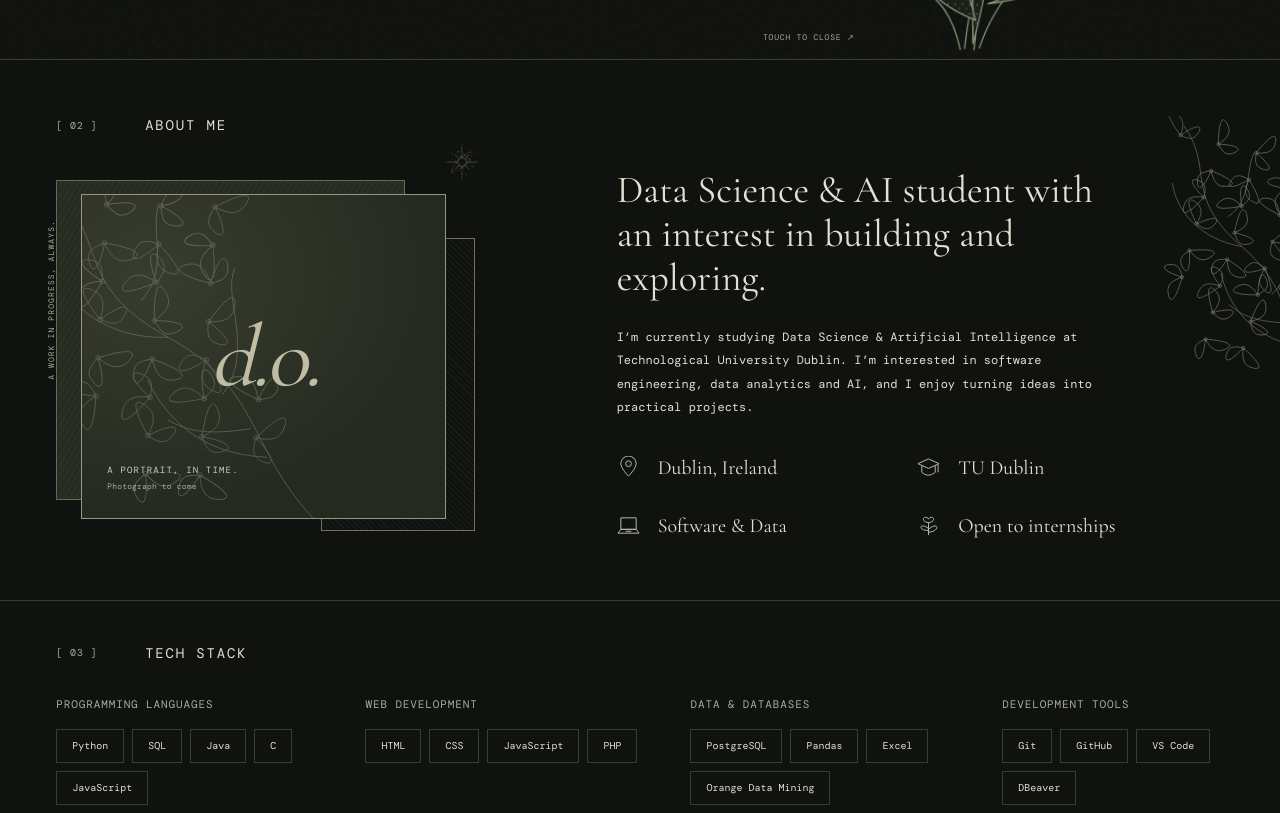
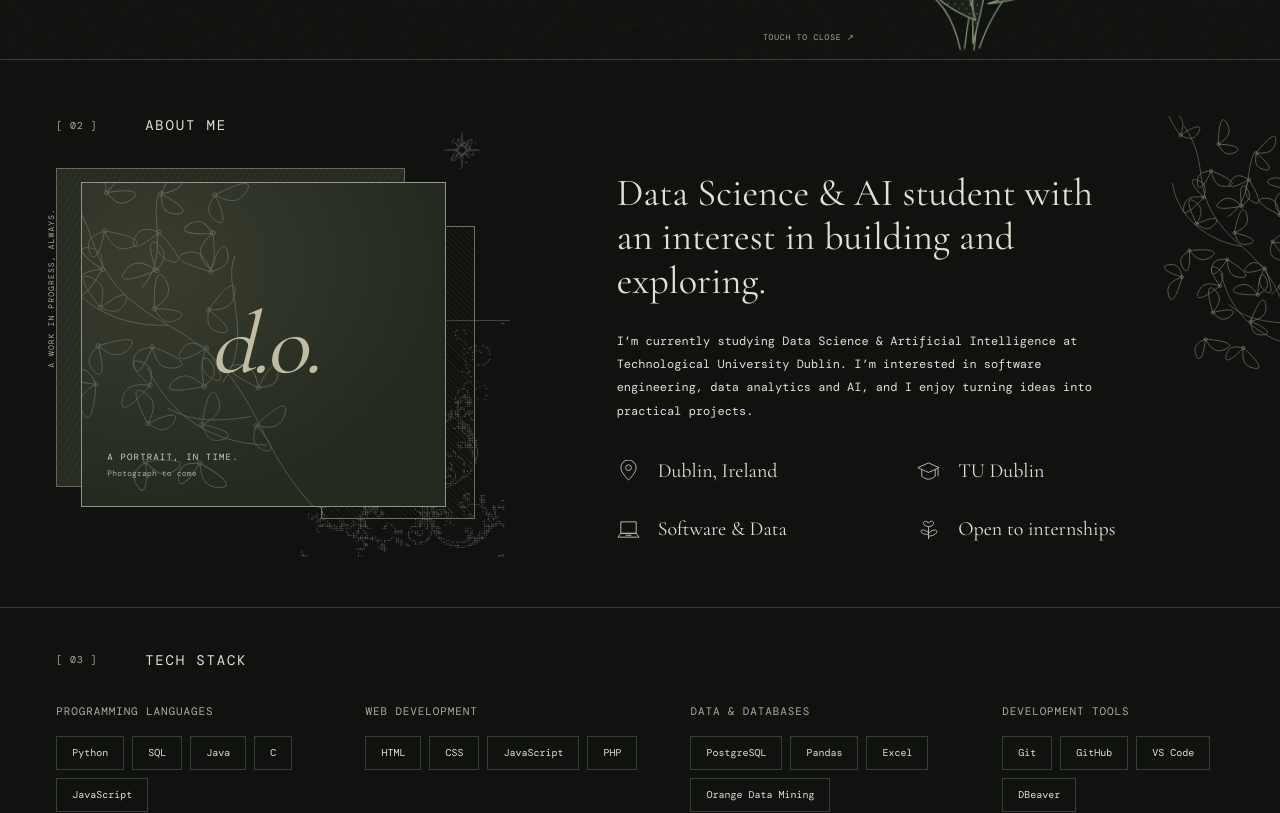
Before and after one commit to Askada21/MyPortfolio, a React (Vite) app: page / in a window 1280 px wide. Shown: the part 740-1553 px from the top of the page. Built offline with nearby package versions, Linux system fonts and the light colour scheme.

Commit message:
feat: add botanical photo ornament to about section

```diff
--- a/src/components/About.tsx
+++ b/src/components/About.tsx
@@ -1,5 +1,6 @@
 import { profile } from '../data/profile'
 import { Branch, SectionLabel, Star } from './Ornaments'
+import DottedArtwork from './DottedArtwork'
 
 function InfoIcon({ type }: { type: 'location' | 'study' | 'laptop' | 'flower' }) {
   const paths = {
@@ -41,6 +42,12 @@ export default function About() {
         <div className="about-layout">
           <div className="portrait-composition">
             <div className="portrait-backdrop" />
+            <DottedArtwork
+              file="dotted-botanical-frame.jpg"
+              width={736}
+              height={686}
+              className="portrait-corner"
+            />
             <div className="portrait-frame">
               {profile.portrait ? (
                 <img
--- a/src/components/DottedArtwork.tsx
+++ b/src/components/DottedArtwork.tsx
@@ -1,3 +1,5 @@
+import type { CSSProperties } from 'react'
+
 interface DottedArtworkProps {
   file: string
   width: number
@@ -14,10 +16,12 @@ export default function DottedArtwork({
   className = '',
   loading = 'lazy',
 }: DottedArtworkProps) {
+  const source = `${import.meta.env.BASE_URL}assets/images/${file}`
   return (
     <img
       className={`dotted-artwork ${className}`}
-      src={`${import.meta.env.BASE_URL}assets/images/${file}`}
+      src={source}
+      style={{ '--artwork-source': `url("${source}")` } as CSSProperties}
       width={width}
       height={height}
       alt=""
--- a/src/styles/artwork.css
+++ b/src/styles/artwork.css
@@ -1,11 +1,18 @@
-/* Screen blending removes the inverted white paper without altering the original dot pattern. */
+/* Invert a luminance mask to remove white paper while preserving the original dotted pixels. */
 .dotted-artwork {
   display: block;
   max-width: 100%;
   height: auto;
   object-fit: contain;
-  filter: invert(1) contrast(1.15);
-  mix-blend-mode: screen;
+  filter: brightness(0) invert(1);
+  mask-image: linear-gradient(#fff, #fff), var(--artwork-source);
+  mask-mode: alpha, luminance;
+  mask-composite: exclude;
+  mask-size:
+    100% 100%,
+    contain;
+  mask-position: center;
+  mask-repeat: no-repeat;
   opacity: 0.68;
   pointer-events: none;
   user-select: none;
@@ -75,3 +82,44 @@
   width: 40px;
   height: 40px;
 }
+
+.portrait-composition {
+  isolation: isolate;
+  margin-bottom: 32px;
+}
+
+.portrait-backdrop {
+  z-index: 0;
+}
+
+.portrait-frame {
+  z-index: 2;
+}
+
+.portrait-corner {
+  position: absolute;
+  z-index: 1;
+  right: -34px;
+  bottom: -44px;
+  width: 260px;
+  max-width: none;
+  transform: rotate(180deg);
+  opacity: 0.58;
+}
+
+.portrait-star,
+.portrait-note {
+  z-index: 3;
+}
+
+@media (max-width: 760px) {
+  .portrait-composition {
+    margin-bottom: 22px;
+  }
+
+  .portrait-corner {
+    width: 200px;
+    right: -12px;
+    bottom: -28px;
+  }
+}
```
Also changed, not shown: public/assets/images/dotted-botanical-frame.jpg (renamed from public/assets/images/  copy.jpg).
